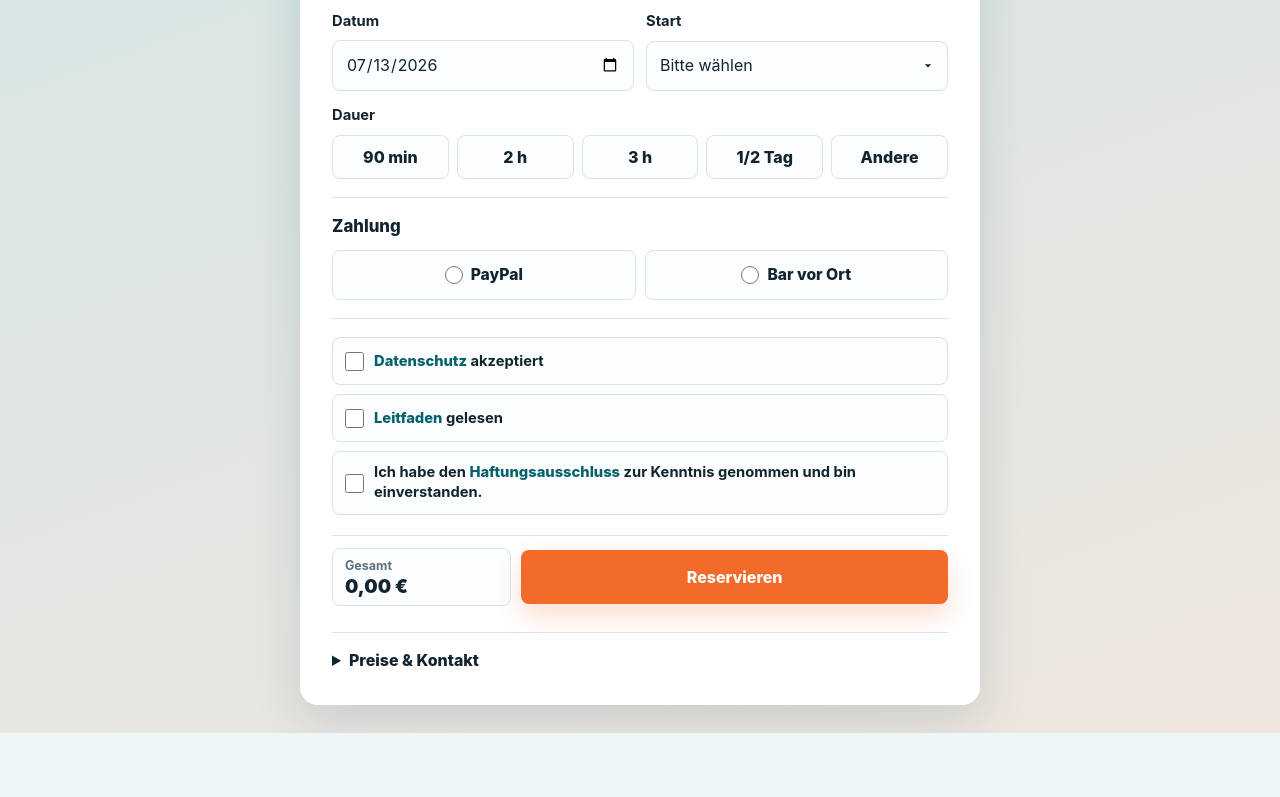
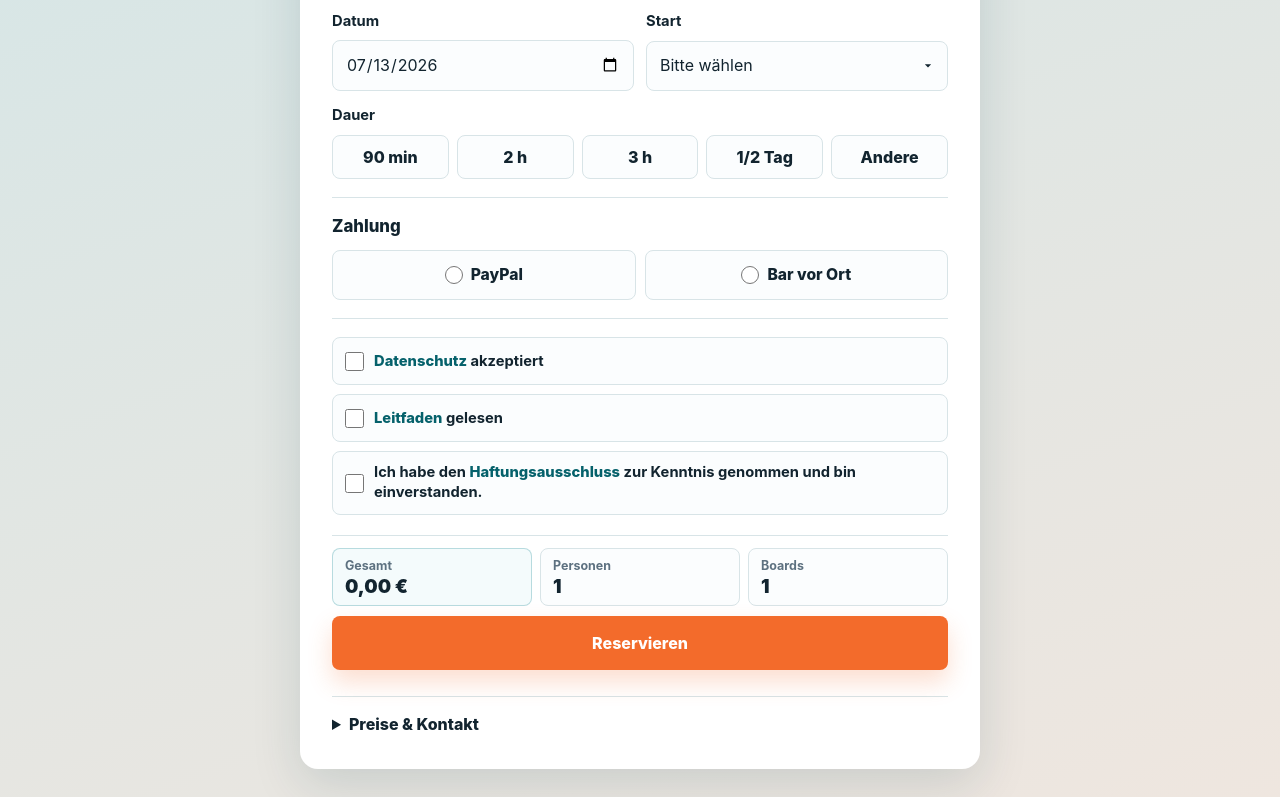
Before and after one commit to romanoen/malibu, a website: page public/index.html in a window 1280 px wide. Shown: the part 605-1402 px from the top of the page. Before the commit the page ends 1338 px from the top, so only its background shows below. Drawn offline with Linux system fonts and the light colour scheme.

Commit message:
Add booking summary above reserve button

```diff
--- a/public/app.js
+++ b/public/app.js
@@ -5,6 +5,8 @@ const endTimeSelect = document.getElementById('endTime');
 const boardItemsContainer = document.getElementById('boardItems');
 const addBoardItemBtn = document.getElementById('addBoardItemBtn');
 const totalPriceDisplay = document.getElementById('totalPrice');
+const summaryPeopleDisplay = document.getElementById('summaryPeople');
+const summaryBoardsDisplay = document.getElementById('summaryBoards');
 const submitBtn = document.getElementById('submitBtn');
 const successMessage = document.getElementById('successMessage');
 const errorMessage = document.getElementById('errorMessage');
@@ -158,6 +160,24 @@ function getBoardItems() {
     });
 }
 
+function getBookingSummary(boardItems = getBoardItems()) {
+    return boardItems.reduce((summary, item) => {
+        const quantity = Number.parseInt(item.quantity, 10) || 0;
+        const peoplePerBoard = Number.parseInt(item.peoplePerBoard, 10) || 0;
+
+        return {
+            boards: summary.boards + quantity,
+            people: summary.people + (quantity * peoplePerBoard)
+        };
+    }, { boards: 0, people: 0 });
+}
+
+function updateBookingSummary(boardItems = getBoardItems()) {
+    const summary = getBookingSummary(boardItems);
+    summaryPeopleDisplay.textContent = String(summary.people);
+    summaryBoardsDisplay.textContent = String(summary.boards);
+}
+
 function getBoardItemsError(boardItems) {
     if (boardItems.length === 0) {
         return 'Bitte füge mindestens ein Board hinzu.';
@@ -292,6 +312,7 @@ function resetBookingUi() {
     paymentNote.classList.add('hidden');
     showBoardOccupancyHint();
     resetBoardItems();
+    updateBookingSummary();
     endTimeSelect.innerHTML = buildEndTimeOptions();
     customTimeField.classList.add('hidden');
     selectedFixedDurationMinutes = null;
@@ -306,6 +327,7 @@ today.setMinutes(today.getMinutes() - today.getTimezoneOffset());
 bookingDateInput.min = today.toISOString().slice(0, 10);
 bookingDateInput.value = bookingDateInput.value || bookingDateInput.min;
 resetBoardItems();
+updateBookingSummary();
 
 startTimeSelect.addEventListener('change', () => {
     const previousEndTime = endTimeSelect.value;
@@ -385,6 +407,7 @@ async function calculatePrice() {
     const startTime = startTimeSelect.value;
     const endTime = endTimeSelect.value;
     const boardItems = getBoardItems();
+    updateBookingSummary(boardItems);
     const boardItemsError = getBoardItemsError(boardItems);
 
     if (boardItemsError) {
--- a/public/index.html
+++ b/public/index.html
@@ -112,9 +112,19 @@
                 </section>
 
                 <div class="booking-action-bar">
-                    <div class="price-display" aria-live="polite">
-                        <span>Gesamt</span>
-                        <strong id="totalPrice">0,00 €</strong>
+                    <div class="booking-summary" aria-live="polite">
+                        <div class="summary-display price-display">
+                            <span>Gesamt</span>
+                            <strong id="totalPrice">0,00 €</strong>
+                        </div>
+                        <div class="summary-display">
+                            <span>Personen</span>
+                            <strong id="summaryPeople">1</strong>
+                        </div>
+                        <div class="summary-display">
+                            <span>Boards</span>
+                            <strong id="summaryBoards">1</strong>
+                        </div>
                     </div>
                     <button type="submit" id="submitBtn" class="submit-btn">
                         Reservieren
--- a/public/styles.css
+++ b/public/styles.css
@@ -525,15 +525,19 @@ select {
 
 .booking-action-bar {
     display: grid;
-    grid-template-columns: minmax(116px, 0.42fr) 1fr;
     gap: 10px;
-    align-items: center;
     margin-top: 2px;
     padding-top: 12px;
     border-top: 1px solid var(--line);
 }
 
-.price-display {
+.booking-summary {
+    display: grid;
+    grid-template-columns: repeat(3, minmax(0, 1fr));
+    gap: 8px;
+}
+
+.summary-display {
     min-height: 54px;
     display: grid;
     align-content: center;
@@ -544,18 +548,23 @@ select {
     background: #fbfdfe;
 }
 
-.price-display span {
+.summary-display span {
     color: var(--muted);
     font-size: 0.78rem;
     font-weight: 750;
 }
 
-.price-display strong {
+.summary-display strong {
     color: var(--ink);
     font-size: 1.18rem;
     line-height: 1.12;
     font-weight: 900;
     white-space: nowrap;
+}
+
+.price-display {
+    border-color: rgba(8, 127, 140, 0.26);
+    background: #f4fbfc;
 }
 
 .submit-btn,
@@ -815,14 +824,20 @@ footer {
 }
 
 @media (max-width: 360px) {
-    .booking-action-bar {
-        grid-template-columns: 1fr;
+    .booking-summary {
+        gap: 6px;
     }
 
-    .price-display {
-        min-height: 48px;
-        grid-template-columns: auto auto;
-        justify-content: space-between;
-        align-items: center;
+    .summary-display {
+        min-height: 50px;
+        padding: 8px 9px;
+    }
+
+    .summary-display span {
+        font-size: 0.72rem;
+    }
+
+    .summary-display strong {
+        font-size: 1rem;
     }
 }
```
